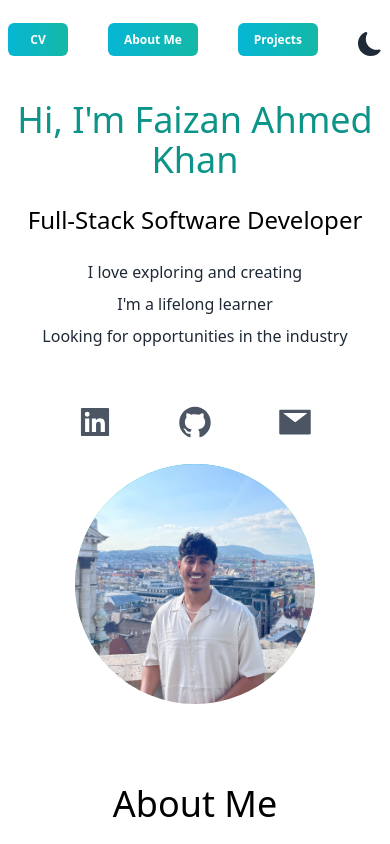
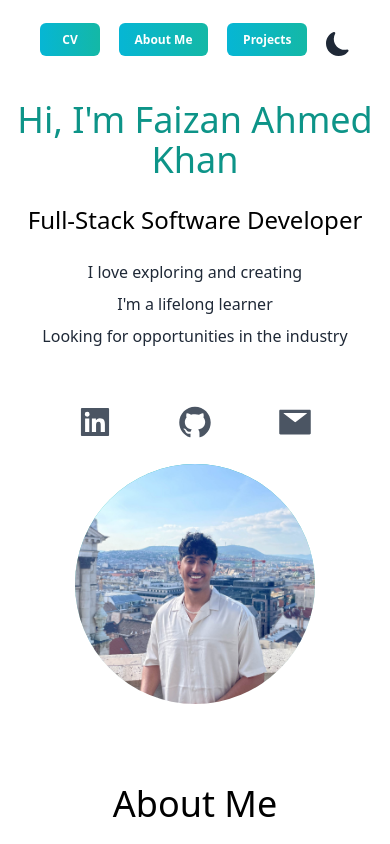
Before and after one commit to faizanahmkhan/next-portfolio, a Next.js app: page / in a window 390 px wide. Shown: the top 844 px of the page. Built offline with nearby package versions, Linux system fonts and the light colour scheme.

Commit message:
fixed nav bar flex issues, its a fully responsive row now

```diff
--- a/pages/index.js
+++ b/pages/index.js
@@ -27,7 +27,7 @@ export default function Home() {
         <section className="">
           <nav className="pt-8 sm:py-10">
             <ul className=" flex justify-between sm:flex-row sm:justify-between sm:text-base text-xs
-              lg:px-4 xl:px-40">
+              lg:px-4 xl:px-40 px-1 xs:max-sm:px-8">
               <li>
                 <a
                   className="
--- a/tailwind.config.js
+++ b/tailwind.config.js
@@ -9,8 +9,11 @@ module.exports = {
     extend: {
       screens: {
         '3xl': '1700px',
+        'xs' : '375px',
     },
     }
   },
   plugins: [],
 }
+
+// sm	640px   md	768px   lg	1024px    xl	1280px     2xl	1536px
```
